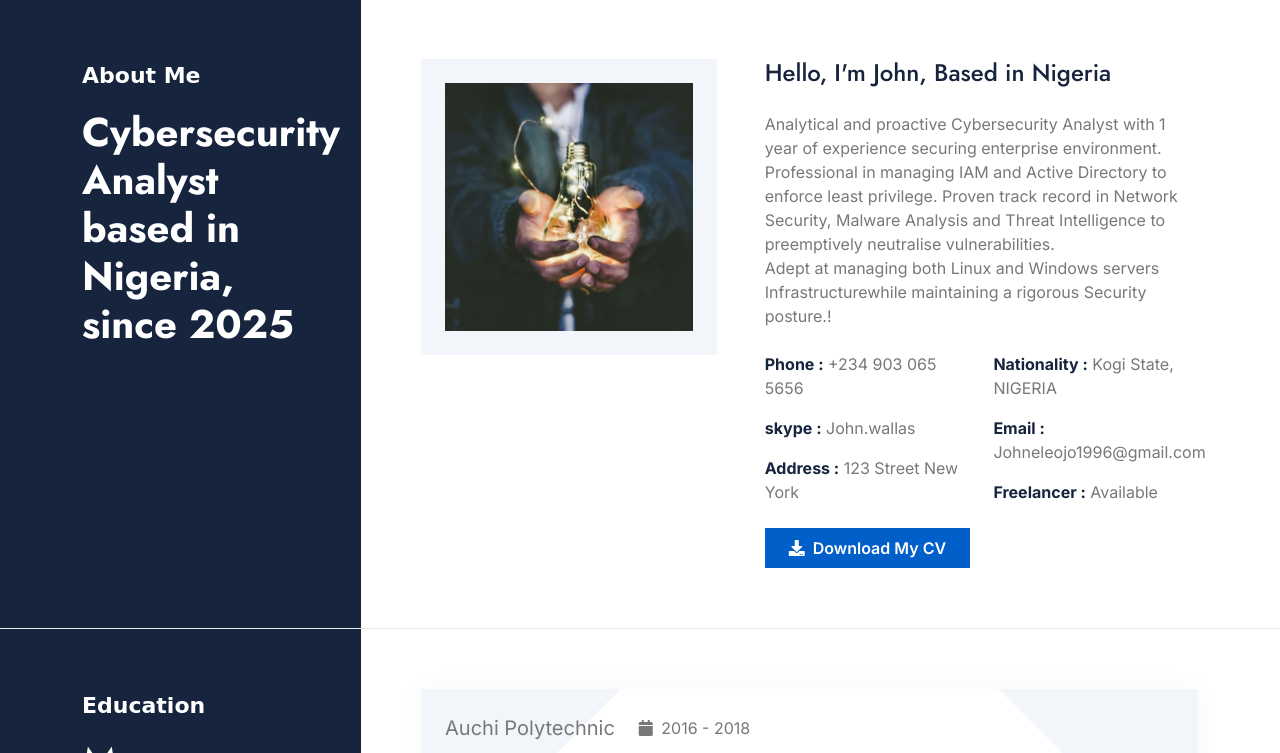
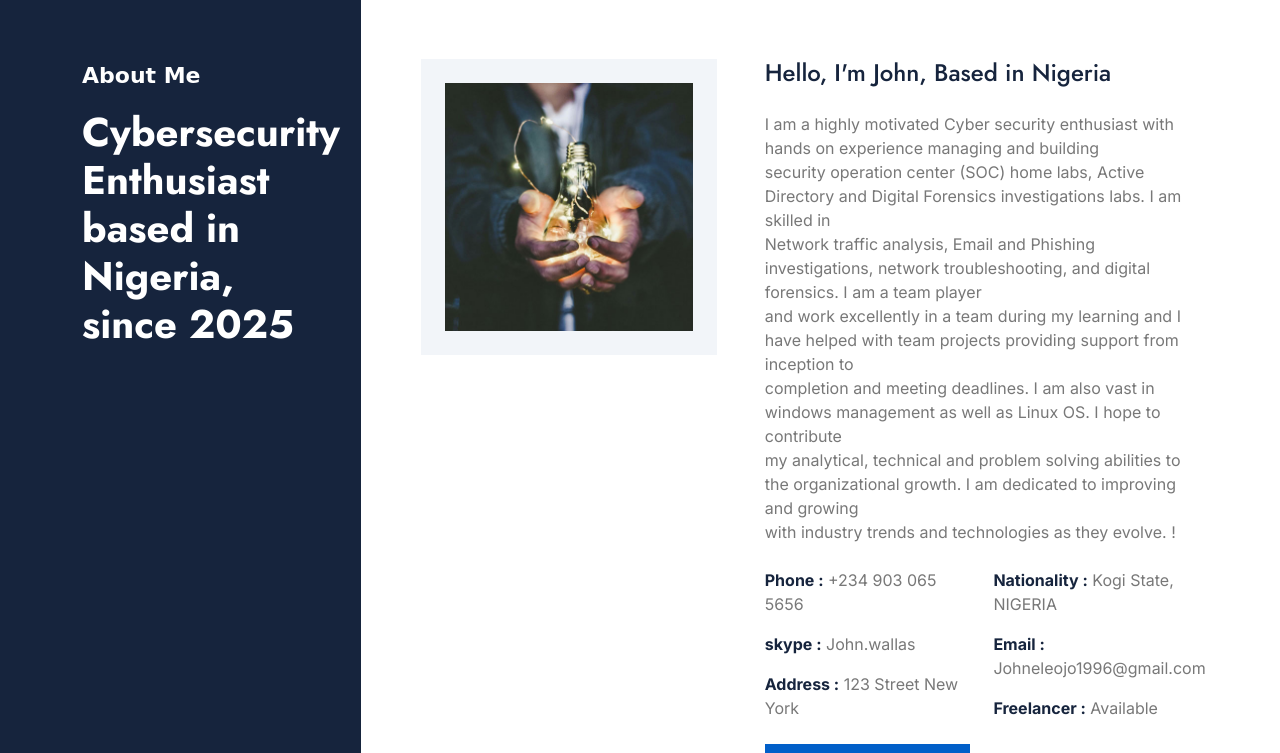
Before and after one commit to FirstJohn/Johnsportfolio, a plain HTML site: page index.html in a window 1280 px wide. Shown: the part 660-1413 px from the top of the page. Drawn offline with nearby package versions, Linux system fonts and the light colour scheme; a web font is replaced by a local one.

Commit message:
portfolio summary updated

```diff
--- a/index.html
+++ b/index.html
@@ -122,7 +122,7 @@
                         <div class="about-header bg-dark h-100 pt-6 pe-6 pb-6">
                             <div class="text-start d-flex flex-column justify-content-center wow fadeInUp" data-wow-delay="0.1s">
                                 <p class="text-white sub-title">About Me</p>
-                                <h1 class="display-6 text-white mb-0">Cybersecurity Analyst based in Nigeria, since 2025</h1>
+                                <h1 class="display-6 text-white mb-0">Cybersecurity Enthusiast based in Nigeria, since 2025</h1>
                             </div>
                         </div>
                     </div>
@@ -142,7 +142,9 @@
                                 </div>
                                 <div class="col-xl-7 wow fadeInUp" data-wow-delay="0.3s">
                                     <h4 class="mb-4">Hello, I'm John, Based in Nigeria</h4>
-                                    <p class="mb-4">Analytical and proactive Cybersecurity Analyst with 1 year of experience securing enterprise environment. Professional in managing IAM and Active Directory to enforce least privilege. Proven track record in Network Security, Malware Analysis and Threat Intelligence to preemptively neutralise vulnerabilities. <br> Adept at managing both Linux and Windows servers Infrastructurewhile maintaining a rigorous Security posture.!</br>
+                                    <p class="mb-4">I am a highly motivated Cyber security enthusiast with hands on experience managing and building<br> security operation center (SOC) home labs, Active Directory and Digital Forensics investigations labs. I am skilled in <br> Network traffic analysis, Email and Phishing investigations, network troubleshooting, and digital forensics. I am a team player<br> and work excellently in a team during my learning and I have helped with team projects providing support from inception to<br> completion and meeting deadlines. I am also vast in windows management as well as Linux OS. I hope to contribute<br> my analytical, technical and problem solving abilities to the organizational growth. I am dedicated to improving and growing<br> with industry trends and technologies as they evolve.
+
+!</br>
                                     </p>
                                     <div class="row g-4 mb-4">
                                         <div class="col-6">
```
